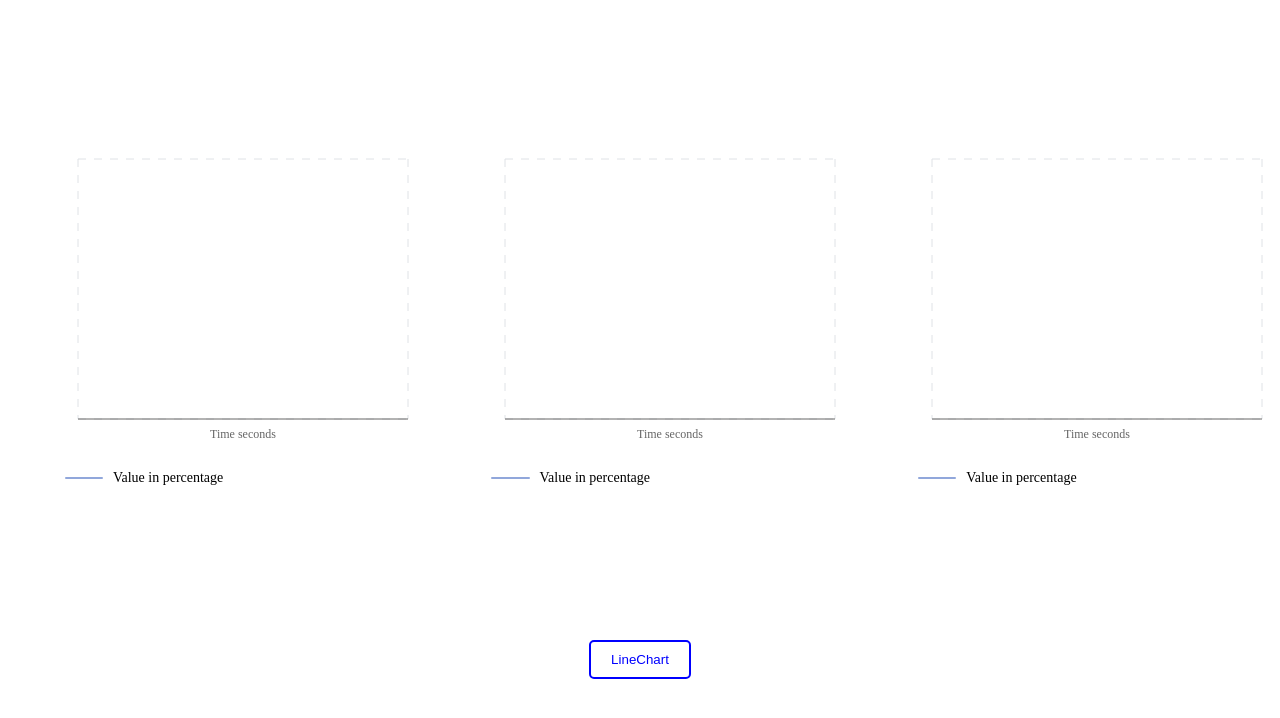
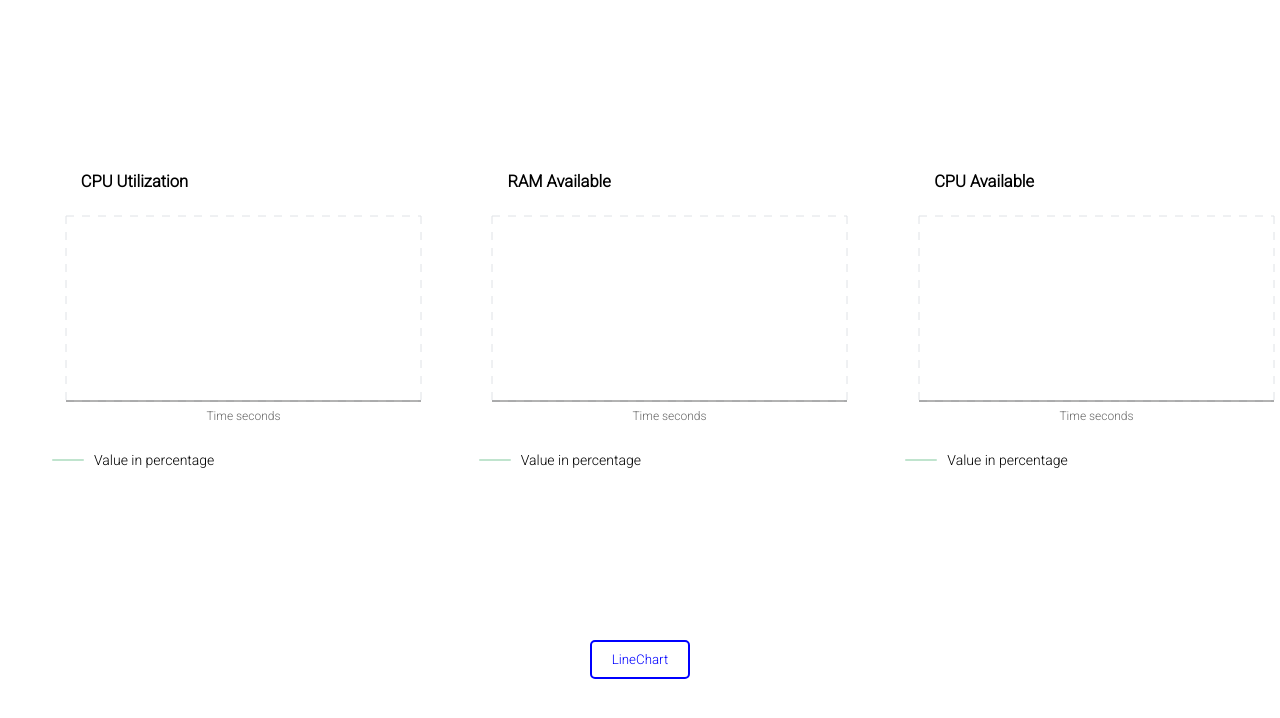
Before and after one commit to AshutoshChauhan03/LiveChartsRui, a React (Vite) app: page / in a window 1280 px wide. Shown: the top 718 px of the page. Built offline with nearby package versions, Linux system fonts and the light colour scheme; no server answers.

Commit message:
Update LiveCharts Added some more props

```diff
--- a/src/App.tsx
+++ b/src/App.tsx
@@ -26,7 +26,6 @@ function App() {
             type="cpu"
             name="CPU Utilization"
             graphType={"AreaChart"}
-            updateInterval={3}
           />
         )}
         {type !== "AreaChart" && (
@@ -45,10 +44,19 @@ function App() {
             type="cpu"
             name="CPU Utilization"
             graphType={"LineChart"}
+            threshold={15}
+            thresholdCallBack={(value) => {
+              console.log("Threshold -> " + JSON.stringify(value));
+            }}
           />
         )}
         {type !== "LineChart" && (
-          <LiveChart type="free" name="RAM Available" graphType={"LineChart"} />
+          <LiveChart
+            theme={{ stroke: "#9FE2BF" }}
+            type="free"
+            name="RAM Available"
+            graphType={"LineChart"}
+          />
         )}
         {type !== "LineChart" && (
           <LiveChart
--- /dev/null
+++ b/src/LiveChartRui/ChartsTypes/AreaChartRui.css
@@ -0,0 +1,20 @@
+@import url('https://fonts.googleapis.com/css2?family=Roboto:wght@300&display=swap');
+
+* {
+    font-family: 'Roboto', sans-serif;
+}
+
+.upperDiv {
+    font-size: 11px;
+    padding: 0 0 20px 80px;
+}
+
+.lineStyle {
+    width: 2.5vw;
+    opacity: 0.5;
+    border: none;
+    height: 2px;
+    margin-left: 4vw;
+    border-radius: 2px;
+    display: inline-block;
+}
--- a/src/LiveChartRui/ChartsTypes/AreaChartRui.tsx
+++ b/src/LiveChartRui/ChartsTypes/AreaChartRui.tsx
@@ -1,4 +1,3 @@
-import React from "react";
 import {
   Area,
   AreaChart,
@@ -9,26 +8,41 @@ import {
   XAxis,
   YAxis,
 } from "recharts";
-import LiveChartProps from "../LivechartProps";
+import "./LineChartRui.css";
 
-function AreaChartRui(props: LiveChartProps) {
+function AreaChartRui(props: any) {
+  if (props.theme?.stroke != undefined) {
+    console.log(props.theme.stroke);
+  }
+
   return (
     <>
+      <div className="upperDiv">
+        <h2>{props.name}</h2>
+      </div>
       <AreaChart width={props.width} height={props.height} data={props.data}>
         <defs>
           <linearGradient id="color" x1="0" y1="0" x2="0" y2="1">
-            <stop offset="0%" stopColor="#2451B7" stopOpacity={0.4} />
-            <stop offset="100%" stopColor="#2451B7" stopOpacity={0.05} />
+            <stop
+              offset="0%"
+              stopColor={props.theme?.stroke || "#82ca9d"}
+              stopOpacity={0.6}
+            />
+            <stop
+              offset="100%"
+              stopColor={props.theme?.stroke || "#82ca9d"}
+              stopOpacity={0.05}
+            />
           </linearGradient>
         </defs>
+        <CartesianGrid strokeDasharray="8" stroke="#DFE2E6" />
         <Area
-          name={props.name}
+          name="yAxis"
           dataKey="yAxis"
           isAnimationActive={false}
+          stroke={props.theme?.stroke || "#82ca9d"}
           fill="url(#color)"
         />
-        {props.name && <Legend verticalAlign="top" height={36} />}
-        <CartesianGrid strokeDasharray="8" stroke="#DFE2E6" />
 
         <XAxis tick={false} dataKey="xAxis" padding={{ right: 50 }}>
           <Label
@@ -64,15 +78,9 @@ function AreaChartRui(props: LiveChartProps) {
         }}
       >
         <hr
+          className="lineStyle"
           style={{
-            width: "3vw",
-            backgroundColor: "#2451B7",
-            opacity: "0.5",
-            border: "none",
-            height: "2px",
-            marginLeft: "4vw",
-            borderRadius: "2px",
-            display: "inline-block",
+            backgroundColor: props.theme?.stroke || "#82ca9d",
           }}
         />
         <p
--- /dev/null
+++ b/src/LiveChartRui/ChartsTypes/LineChartRui.css
@@ -0,0 +1,20 @@
+@import url('https://fonts.googleapis.com/css2?family=Roboto:wght@300&display=swap');
+
+* {
+    font-family: 'Roboto', sans-serif;
+}
+
+.upperDiv {
+    font-size: 11px;
+    padding: 0 0 20px 80px;
+}
+
+.lineStyle {
+    width: 2.5vw;
+    opacity: 0.5;
+    border: none;
+    height: 2px;
+    margin-left: 4vw;
+    border-radius: 2px;
+    display: inline-block;
+}
--- a/src/LiveChartRui/ChartsTypes/LineChartRui.tsx
+++ b/src/LiveChartRui/ChartsTypes/LineChartRui.tsx
@@ -1,23 +1,34 @@
 import {
   CartesianGrid,
   Label,
-  Legend,
   Line,
   LineChart,
   Tooltip,
   XAxis,
   YAxis,
 } from "recharts";
-import LiveChartProps from "../LivechartProps";
+import "./LineChartRui.css";
 
-function LineChartRui(props: LiveChartProps) {
+function LineChartRui(props: any) {
+  // props.yList.shift();
+
   return (
     <>
+      <div className="upperDiv">
+        <h2>{props.name}</h2>
+      </div>
       <LineChart width={props.width} height={props.height} data={props.data}>
-        {props.name && <Legend verticalAlign="top" height={36} />}
-
         <CartesianGrid stroke="#eee" strokeDasharray="8" />
-
+        {/* {props.yList.map((ele: any) => {
+          console.log(ele); */}
+        <Line
+          dot={false}
+          isAnimationActive={false}
+          name={"yAxis"}
+          dataKey={"yAxis"}
+          stroke={props.theme?.stroke || "#8884d8"}
+        />
+        ;{/* })} */}
         <XAxis tick={false} dataKey="xAxis" padding={{ right: 50 }}>
           <Label
             style={{
@@ -29,7 +40,7 @@ function LineChartRui(props: LiveChartProps) {
             value={"Time seconds"}
           />
         </XAxis>
-        <YAxis dataKey="yAxis">
+        <YAxis>
           <Label
             dx={-15}
             style={{
@@ -43,12 +54,6 @@ function LineChartRui(props: LiveChartProps) {
           />
         </YAxis>
         <Tooltip formatter={(value: any) => value + " %"} />
-        <Line
-          dot={false}
-          isAnimationActive={false}
-          name={props.name}
-          dataKey="yAxis"
-        />
       </LineChart>
       <div
         style={{
@@ -58,21 +63,15 @@ function LineChartRui(props: LiveChartProps) {
         }}
       >
         <hr
+          className="lineStyle"
           style={{
-            width: "3vw",
-            backgroundColor: "#2451B7",
-            opacity: "0.5",
-            border: "none",
-            height: "2px",
-            marginLeft: "4vw",
-            borderRadius: "2px",
-            display: "inline-block",
+            backgroundColor: props.theme?.stroke || "#8884d8",
           }}
         />
         <p
           style={{
             marginLeft: "10px",
-            fontSize: "14px",
+            fontSize: "12px",
           }}
         >
           Value in percentage
--- a/src/LiveChartRui/LiveChartRui.tsx
+++ b/src/LiveChartRui/LiveChartRui.tsx
@@ -5,25 +5,28 @@ import AreaChartRui from "./ChartsTypes/AreaChartRui";
 import LineChartRui from "./ChartsTypes/LineChartRui";
 
 let ws: any = null;
+let yList: {}[] = [];
 
 function LiveChart({
-  range = 5,
+  range = 3,
   type = "cpu",
-  width = 400,
-  height = 300,
+  width = 425,
+  height = 225,
   updateInterval = 1,
   graphType = "LineChart",
+  threshold = 100,
   ...props
 }: LiveChartProps) {
   const newRange = new Array(range * 60).fill(0);
 
   useEffect(() => {
-    if (props.ws != undefined) ws = props.ws;
-    else {
-      ws = io("http://localhost:3333", {
-        transports: ["websocket"],
-      });
-
+    if (props.data == undefined) {
+      if (props.ws != undefined) ws = props.ws;
+      else {
+        ws = io("http://localhost:3333", {
+          transports: ["websocket"],
+        });
+      }
       ws.emit("updateInterval", updateInterval, type);
     }
   }, []);
@@ -34,8 +37,13 @@ function LiveChart({
     if (props.data != undefined) {
       setData(props.data);
     } else {
-      ws.on(type, (value: {}) => {
+      ws.on(type, (value: any) => {
+        if (value.yAxis > threshold && props.thresholdCallBack)
+          props.thresholdCallBack(value);
+
         setData((currentData: any): any => {
+          yList = Object.entries(value);
+
           const temp = [...currentData, value];
           temp.shift();
           return temp;
@@ -52,12 +60,24 @@ function LiveChart({
     <div style={props.style}>
       {graphType === "LineChart" && (
         <>
-          <LineChartRui width={width} height={height} data={data} />
+          <LineChartRui
+            width={width}
+            height={height}
+            data={data}
+            name={props.name}
+            theme={props.theme}
+            yList={yList}
+          />
         </>
       )}
-
       {graphType === "AreaChart" && (
-        <AreaChartRui width={width} height={height} data={data} />
+        <AreaChartRui
+          width={width}
+          height={height}
+          data={data}
+          name={props.name}
+          theme={props.theme}
+        />
       )}
     </div>
   );
```
Also changed, not shown: src/LiveChartRui/LivechartProps.ts (+5 -2 lines).
